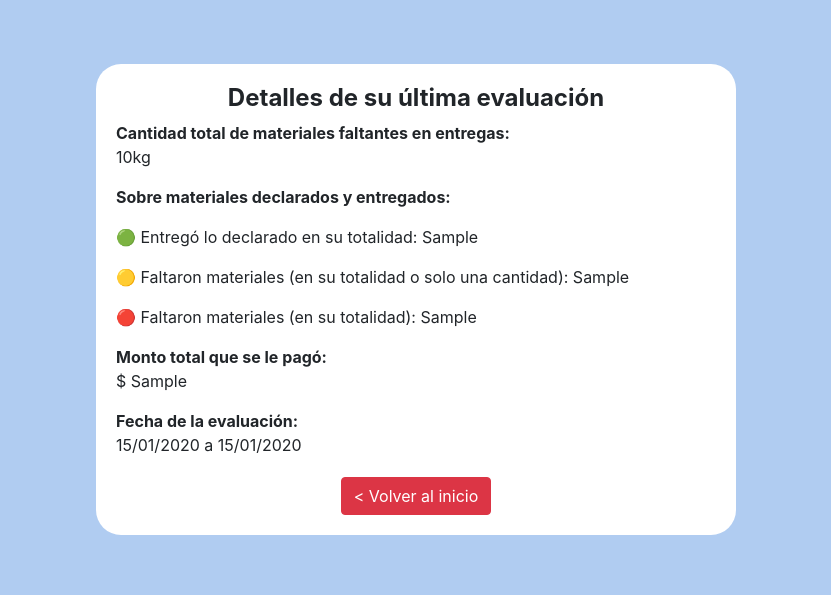
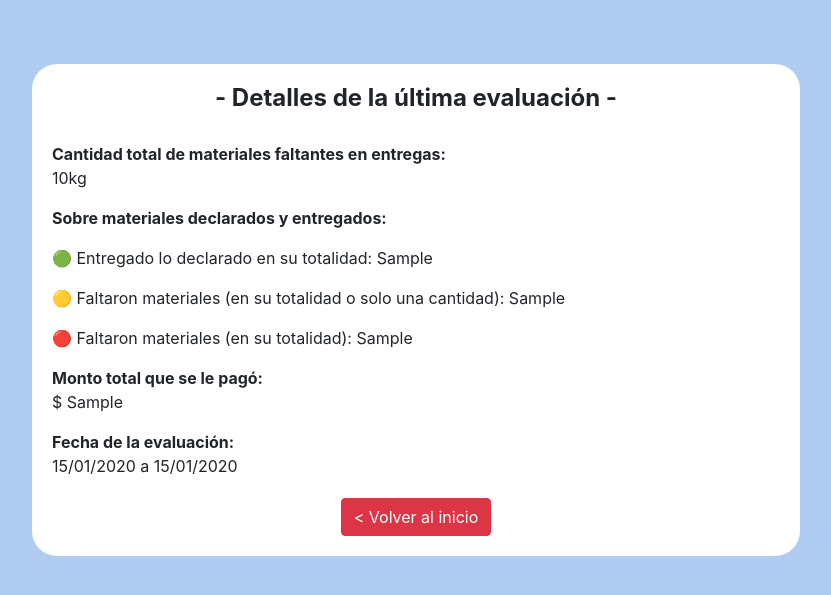
Before and after one commit to AiluOliveras/Ecocycle, a Django app: template eco/templates/evaluacion/detail.html in a window 1280 px wide. Shown: the top 595 px of the page, without its empty margins (224-1055 px from the left). Run offline with Django 3.2, Linux system fonts and the light colour scheme; the template is opened without the code that fills it: most values are stand-ins (such as "Sample title", 1, 10 or a date in 2020); some libraries are stand-ins or nearby versions.

Commit message:
Ajustes de texto y round

```diff
--- a/eco/templates/evaluacion/detail.html
+++ b/eco/templates/evaluacion/detail.html
@@ -21,13 +21,13 @@
             </form>
         {% endif %}
 
-        <div style="margin-top: 5%; margin-right: 25%; margin-left: 25%; background-color: white; border-radius: 25px; padding: 20px;">
-            <h4 class="text-center" style="font-weight:bold;">Detalles de su última evaluación</h4>
+        <div style="margin-top: 5%; margin-right: 20%; margin-left: 20%; background-color: white; border-radius: 25px; padding: 20px;">
+            <h4 class="text-center" style="font-weight:bold;margin-bottom: 4%;">- Detalles de la última evaluación -</h4>
 
             <p><span style="font-weight:bold;">Cantidad total de materiales faltantes en entregas:</span><br> {{ kg_faltantes_total }}kg</p>
 
             <p><span style="font-weight:bold;">Sobre materiales declarados y entregados:</span></p>
-            <p><span> 🟢 Entregó lo declarado en su totalidad:</span> {{ cant_materiales_exitosos }}</p>
+            <p><span> 🟢 Entregado lo declarado en su totalidad:</span> {{ cant_materiales_exitosos }}</p>
 
             <p><span> 🟡 Faltaron materiales (en su totalidad o solo una cantidad):</span> {{ cant_materiales_fallidos }}</p>
 
--- a/eco/views/evaluacionView.py
+++ b/eco/views/evaluacionView.py
@@ -93,7 +93,7 @@ class EvaluacionDetail(DetailView):
             total_count=informes.count()
             total_exitosos=Informes.objects.filter(cant_materiales_fallidos=0,cant_mats_no_recibidos=0,evaluacion_id=evaluacion_id).count()
             porcen_exit=total_exitosos* 100 / total_count
-            context['porcen_entregas_exitosas'] = porcen_exit
+            context['porcen_entregas_exitosas'] = round(porcen_exit)
 
             #cantidad kg recibido
             context['cantidad_kg_recibidos']=kgr
```
